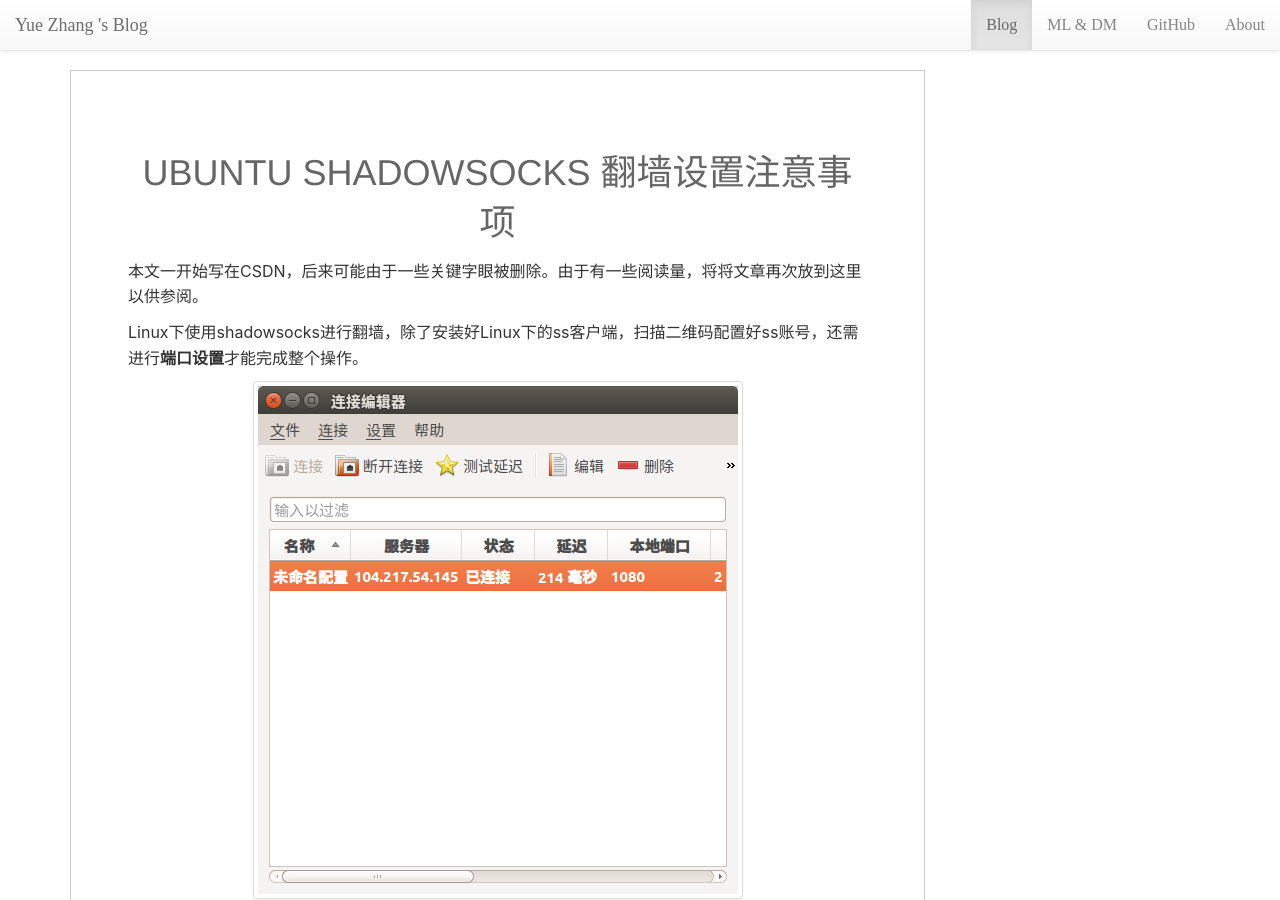
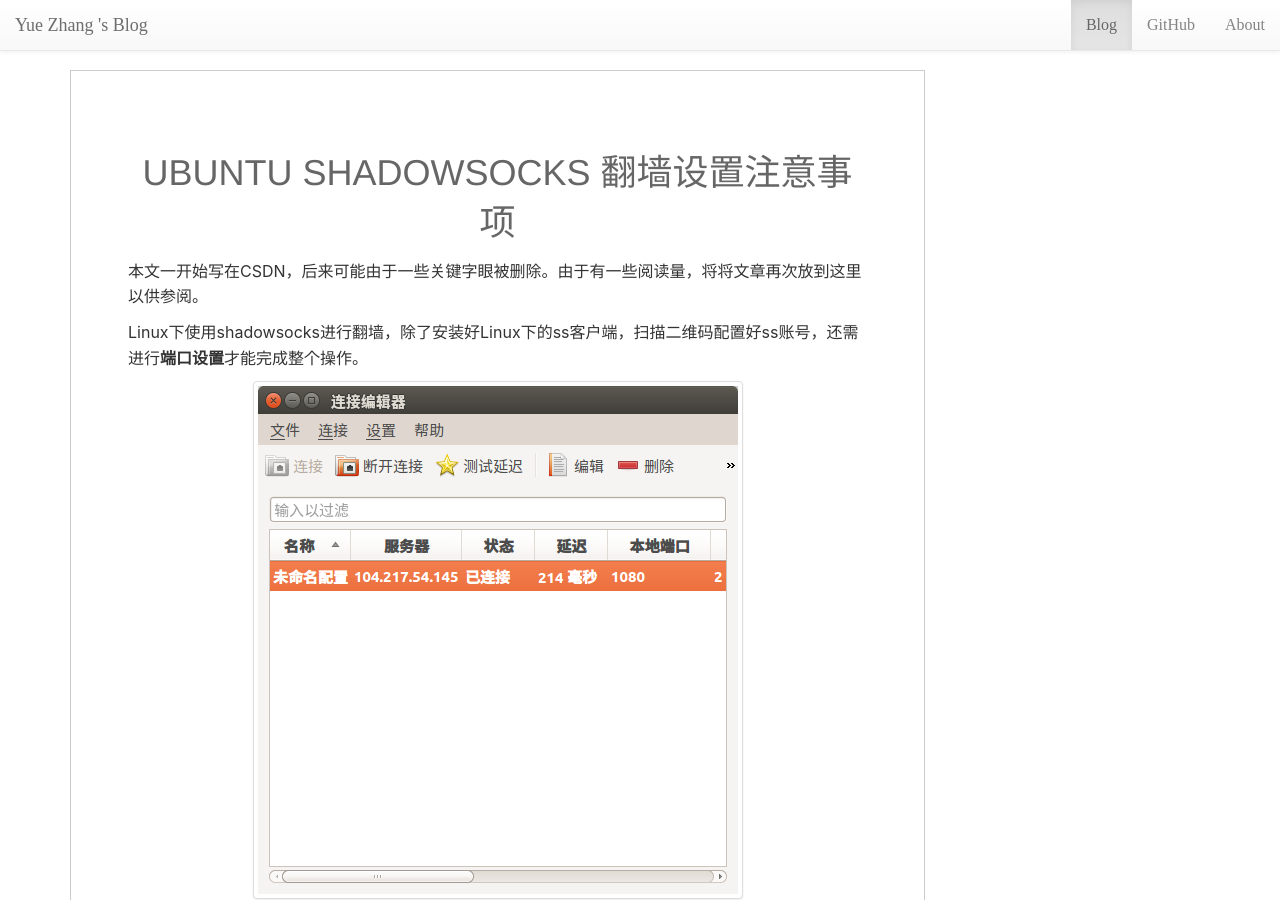
Before and after one commit to eueuy/eueuy.github.io, a Jekyll site: the page built from _posts/2016-10-12-ubuntu-shadowsocks-notes.md, in a window 1280 px wide and 900 px high. Built offline with Jekyll 4.4.1, drawn with Linux system fonts in a browser that asks for light colours; comment, search, counter and statistics services are not loaded.

Commit message:
Update nav.html

```diff
--- a/_includes/nav.html
+++ b/_includes/nav.html
@@ -16,9 +16,6 @@
         <li  class="active" >
           <a href="/">Blog</a>
         </li>
-        <li>
-            <a href="http://yuezhang.org">ML & DM</a>
-        </li>
         <li >
           <a href="https://github.com/eueuy">GitHub</a>
         </li>
```
